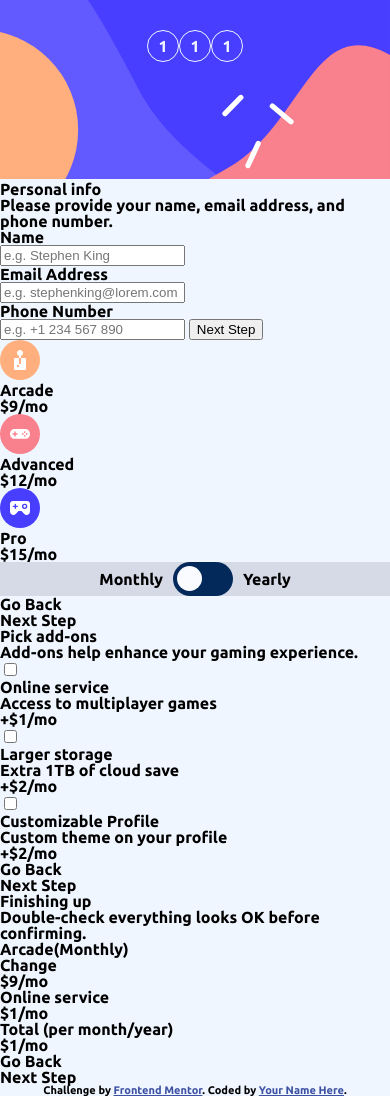
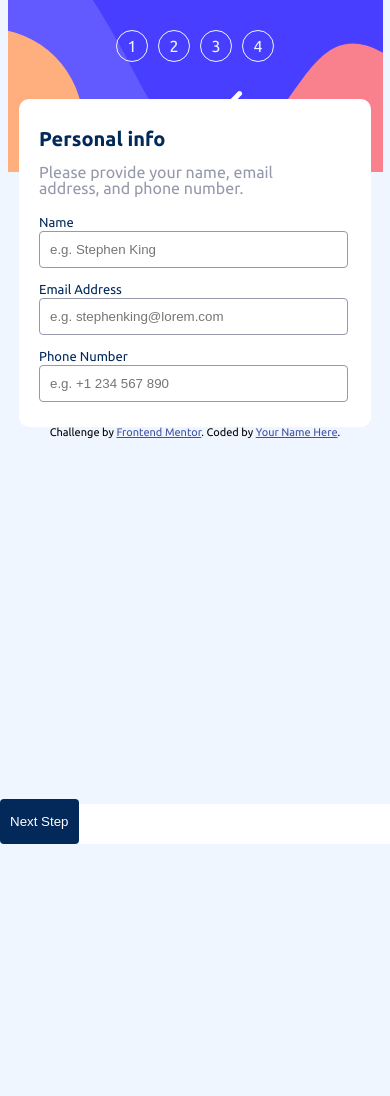
Before and after one commit to DaviARC/multi-step-form-main, a plain HTML site: page index.html in a window 390 px wide. After the commit the page ends 844 px from the top, so only its background shows below. Drawn offline with Linux system fonts and the light colour scheme.

Commit message:
Adiciona primeira página mobile

```diff
--- a/components/step1.css
+++ b/components/step1.css
@@ -15,12 +15,50 @@
     display: flex;
     align-items: center;
     justify-content: center;
+    margin: 0 5px;
     border: 1px solid var(--Magnolia);
     border-radius: 50%;
     width: 30px;
     height: 30px;
     color: var(--Magnolia);
 }
-.fase-step, .desc-step{
-    display: none;
+.titulo-main{
+    color: var(--Marine-blue);
+    font-family: 'Ubuntu-Bold';
+    font-size: 20px;
+    margin: 20px 0 15px 0 ;
 }
+.desc-titulo{
+    color: var(--Cool-gray);
+    width: 90%;
+    margin-bottom: 20px;
+}
+.titulo-step-1{
+    font-size: 13px;
+    color: var(--Marine-blue);
+    margin-bottom: 2px;
+}
+.input-step-1{
+    width: 92%;
+    padding: 10px;
+    border-radius: 4px;
+    border: 0.2px solid var(--Cool-gray);
+    margin-bottom: 15px;
+}
+.button-next{
+    position: absolute;
+    bottom: 0;
+    padding: 15px 10px;
+    border-radius: 4px;
+    border: none;
+    background-color: var(--Marine-blue);
+    color: var(--White);
+}
+.fundo-mobile{
+    background-color: var(--White);
+    left: 0;
+    height: 40px;
+    width: 100%;
+    bottom: 0;
+    position: absolute;
+}
--- a/index.html
+++ b/index.html
@@ -28,12 +28,17 @@
         <p class="desc-step">Your info</p>
       </div>
       <div class="cont-step">
-        <p class="numero-step">1</p>
+        <p class="numero-step">2</p>
         <p class="fase-step">Step 1</p>
         <p class="desc-step">Your info</p>
       </div>
       <div class="cont-step">
-        <p class="numero-step">1</p>
+        <p class="numero-step">3</p>
+        <p class="fase-step">Step 1</p>
+        <p class="desc-step">Your info</p>
+      </div>
+      <div class="cont-step">
+        <p class="numero-step">4</p>
         <p class="fase-step">Step 1</p>
         <p class="desc-step">Your info</p>
       </div>
@@ -46,13 +51,15 @@
       <p class="desc-titulo">Please provide your name, email address, and phone number.</p>
 
       <form>
-      <p>Name</p>
-      <input type="text" placeholder="e.g. Stephen King">
-      <p>Email Address</p>
-      <input type="email" placeholder="e.g. stephenking@lorem.com">
-      <p>Phone Number</p>
-      <input type="text" placeholder="e.g. +1 234 567 890">
+      <p class="titulo-step-1">Name</p>
+      <input class="input-step-1" type="text" placeholder="e.g. Stephen King">
+      <p class="titulo-step-1">Email Address</p>
+      <input class="input-step-1" type="email" placeholder="e.g. stephenking@lorem.com">
+      <p class="titulo-step-1">Phone Number</p>
+      <input class="input-step-1" type="text" placeholder="e.g. +1 234 567 890">
+      <div class="fundo-mobile">
         <input class="button-next" type="submit" value="Next Step" data-button>
+      </div>
       </form>
     </div>
 
@@ -98,6 +105,7 @@
         <div class="button-next">Next Step</div>
       </div>
     </div>
+
     <div class="step3">
       <h1 class="titulo-main">Pick add-ons</h1>
       <p class="desc-titulo">Add-ons help enhance your gaming experience.</p>
@@ -149,7 +157,6 @@
     <div class="step4">
       <h1 class="titulo-main">Finishing up</h1>
       <p class="desc-titulo">Double-check everything looks OK before confirming.</p>
-    </div>
       <div class="cont-resultado">
         <div class="cont-prin-resultado">
           <div class="texto-resultado">
@@ -179,6 +186,7 @@
         <div class="button-next">Next Step</div>
       </div>
     </div>
+  </div>
 
 
 
--- a/style.css
+++ b/style.css
@@ -4,15 +4,15 @@
 
 @font-face {
     font-family: 'Ubuntu-Regular';
-    src: url('./assets/fonts/Ubuntu-Bold.ttf') format('truetype');
+    src: url('./assets/fonts/Ubuntu-Regular.ttf') format('truetype');
 }
 @font-face {
-    font-family: 'Ubuntu-Bold-Bold';
+    font-family: 'Ubuntu-Bold';
     src: url('./assets/fonts/Ubuntu-Bold.ttf') format('truetype');
 }
 @font-face {
     font-family: 'Ubuntu-Medium';
-    src: url('./assets/fonts/Ubuntu-Bold.ttf') format('truetype');
+    src: url('./assets/fonts/Ubuntu-Medium.ttf') format('truetype');
 }
 
 :root{
@@ -35,5 +35,24 @@ body, html{
 body{
     position: relative;
     background-color: var(--Magnolia);
-    font-family: 'Ubuntu-Medium';
+    font-family: 'Ubuntu-Regular';
+    box-sizing: border-box;
 }
+.container{
+    display: flex;
+    flex-direction: column;
+    align-items: center;
+}
+.fase-step, .desc-step{
+    display: none;
+}
+.cont-main{
+    border-radius: 10px;
+    width: 80%;
+    background-color: var(--White);
+    margin-top: -75px;
+    padding: 10px 20px;
+}
+.step2, .step3, .step4{
+    display: none;
+}
```
Lines whose indentation alone changed are shown as unchanged.
